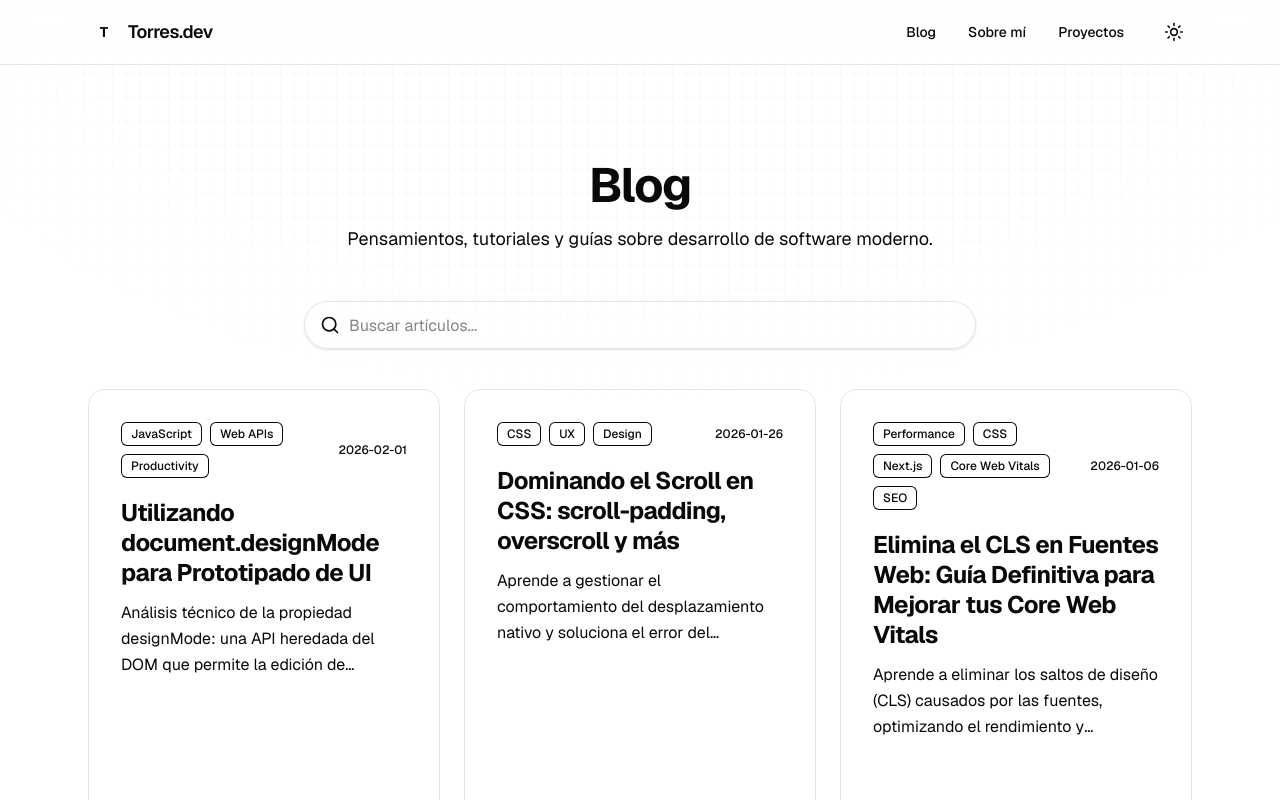
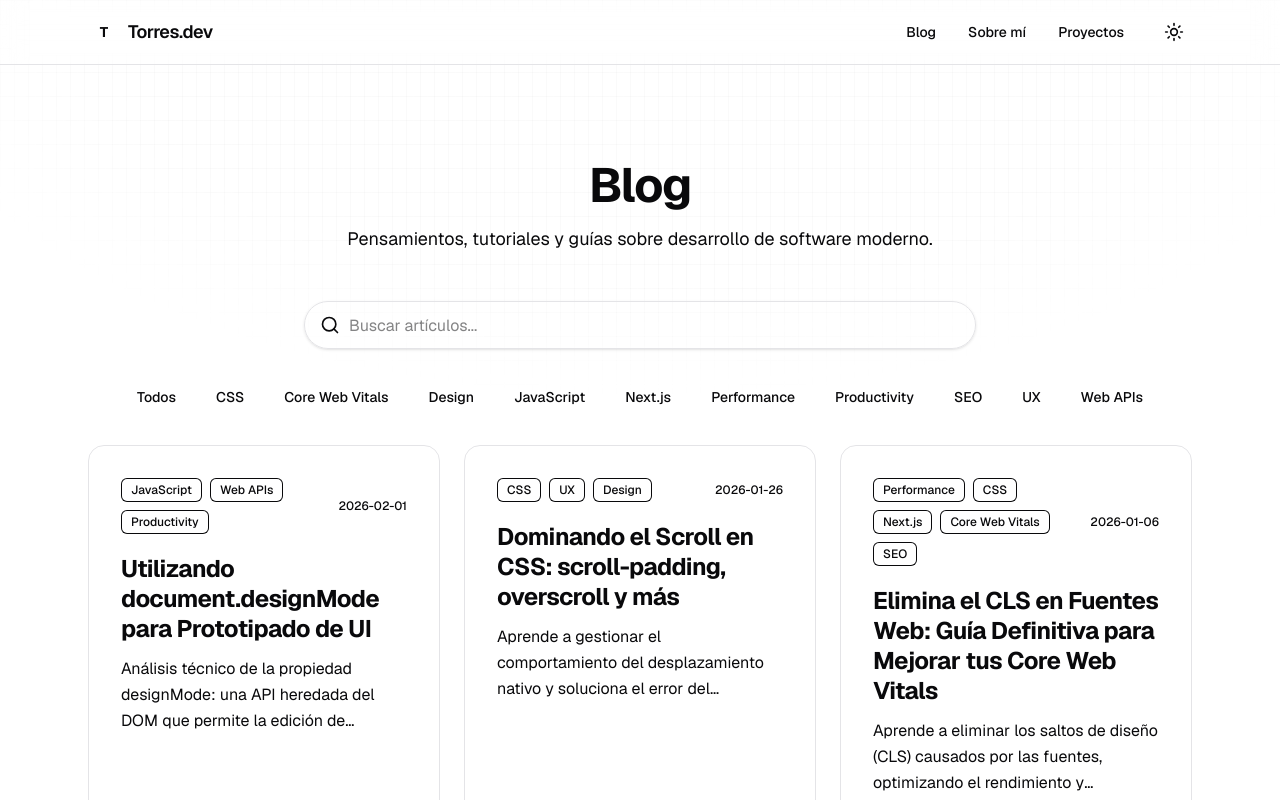
Before and after one commit to torresgol10/itorres.dev, a Next.js app: page /blog in a window 1280 px wide. Shown: the top 800 px of the page. Built offline with nearby package versions, Linux system fonts and the light colour scheme.

Commit message:
feat: create BlogList component with search and category filtering for posts.

```diff
--- a/src/components/BlogList.tsx
+++ b/src/components/BlogList.tsx
@@ -1,8 +1,8 @@
 "use client";
 
-import { useState } from "react";
+import { useState, useMemo } from "react";
 import { PostCard } from "./PostCard";
-import { Search } from "lucide-react";
+import { Search, X } from "lucide-react";
 import { PostMeta } from "@/lib/posts";
 
 interface BlogListProps {
@@ -11,18 +11,36 @@ interface BlogListProps {
 
 export function BlogList({ initialPosts }: BlogListProps) {
     const [searchQuery, setSearchQuery] = useState("");
+    const [selectedCategory, setSelectedCategory] = useState<string | null>(null);
+
+    // Extract unique categories from all posts
+    const allCategories = useMemo(() => {
+        const categories = new Set<string>();
+        initialPosts.forEach((post) => {
+            post.categories.forEach((cat) => categories.add(cat));
+        });
+        return Array.from(categories).sort();
+    }, [initialPosts]);
 
     const filteredPosts = initialPosts.filter((post) => {
         const query = searchQuery.toLowerCase();
-        return (
+        const matchesSearch =
             post.title.toLowerCase().includes(query) ||
             post.excerpt.toLowerCase().includes(query) ||
-            post.categories.some((cat) => cat.toLowerCase().includes(query))
-        );
+            post.categories.some((cat) => cat.toLowerCase().includes(query));
+
+        const matchesCategory = !selectedCategory || post.categories.includes(selectedCategory);
+
+        return matchesSearch && matchesCategory;
     });
 
+    const clearFilters = () => {
+        setSearchQuery("");
+        setSelectedCategory(null);
+    };
+
     return (
-        <div className="space-y-10">
+        <div className="space-y-8">
             {/* Search Input */}
             <div className="relative mx-auto max-w-2xl">
                 <div className="pointer-events-none absolute inset-y-0 left-0 flex items-center pl-4">
@@ -37,6 +55,47 @@ export function BlogList({ initialPosts }: BlogListProps) {
                 />
             </div>
 
+            {/* Category Filters */}
+            <div className="flex flex-wrap items-center justify-center gap-2">
+                <button
+                    onClick={() => setSelectedCategory(null)}
+                    className={`rounded-full px-4 py-1.5 text-sm font-medium transition-all ${selectedCategory === null
+                            ? "bg-foreground text-background"
+                            : "bg-muted text-muted-foreground hover:bg-muted/80"
+                        }`}
+                >
+                    Todos
+                </button>
+                {allCategories.map((category) => (
+                    <button
+                        key={category}
+                        onClick={() => setSelectedCategory(category)}
+                        className={`rounded-full px-4 py-1.5 text-sm font-medium transition-all ${selectedCategory === category
+                                ? "bg-foreground text-background"
+                                : "bg-muted text-muted-foreground hover:bg-muted/80"
+                            }`}
+                    >
+                        {category}
+                    </button>
+                ))}
+            </div>
+
+            {/* Active filters indicator */}
+            {(searchQuery || selectedCategory) && (
+                <div className="flex items-center justify-center gap-2 text-sm text-muted-foreground">
+                    <span>
+                        {filteredPosts.length} resultado{filteredPosts.length !== 1 ? "s" : ""}
+                    </span>
+                    <button
+                        onClick={clearFilters}
+                        className="inline-flex items-center gap-1 rounded-full bg-muted px-2 py-0.5 text-xs hover:bg-muted/80"
+                    >
+                        <X className="h-3 w-3" />
+                        Limpiar
+                    </button>
+                </div>
+            )}
+
             {/* Results */}
             <div className="grid gap-6 sm:grid-cols-2 lg:grid-cols-3">
                 {filteredPosts.length > 0 ? (
@@ -45,7 +104,13 @@ export function BlogList({ initialPosts }: BlogListProps) {
                     ))
                 ) : (
                     <div className="col-span-full py-12 text-center text-muted-foreground">
-                        <p className="text-lg">No se encontraron artículos para "{searchQuery}"</p>
+                        <p className="text-lg">No se encontraron artículos</p>
+                        <button
+                            onClick={clearFilters}
+                            className="mt-2 text-primary hover:underline"
+                        >
+                            Limpiar filtros
+                        </button>
                     </div>
                 )}
             </div>
```
